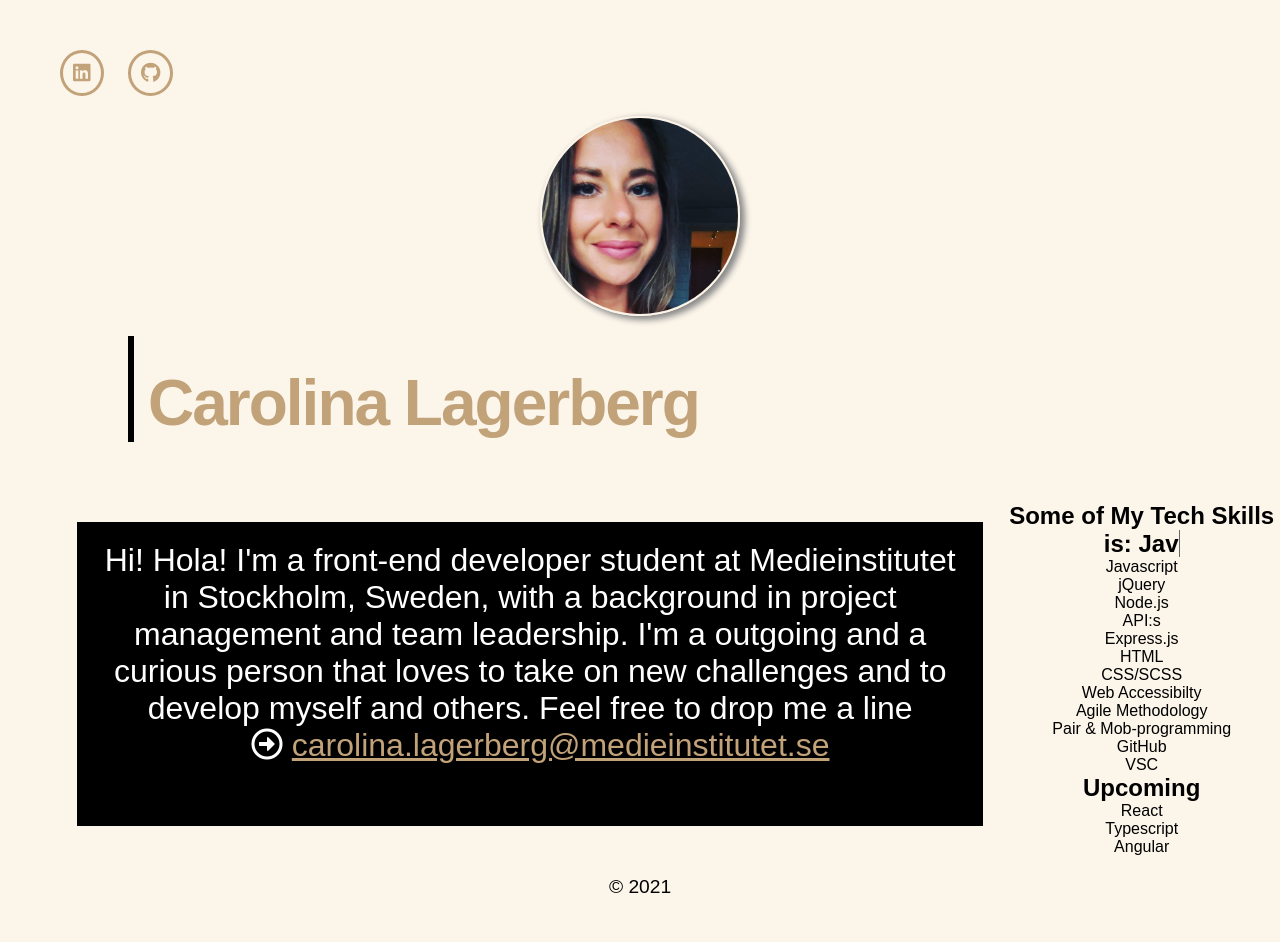
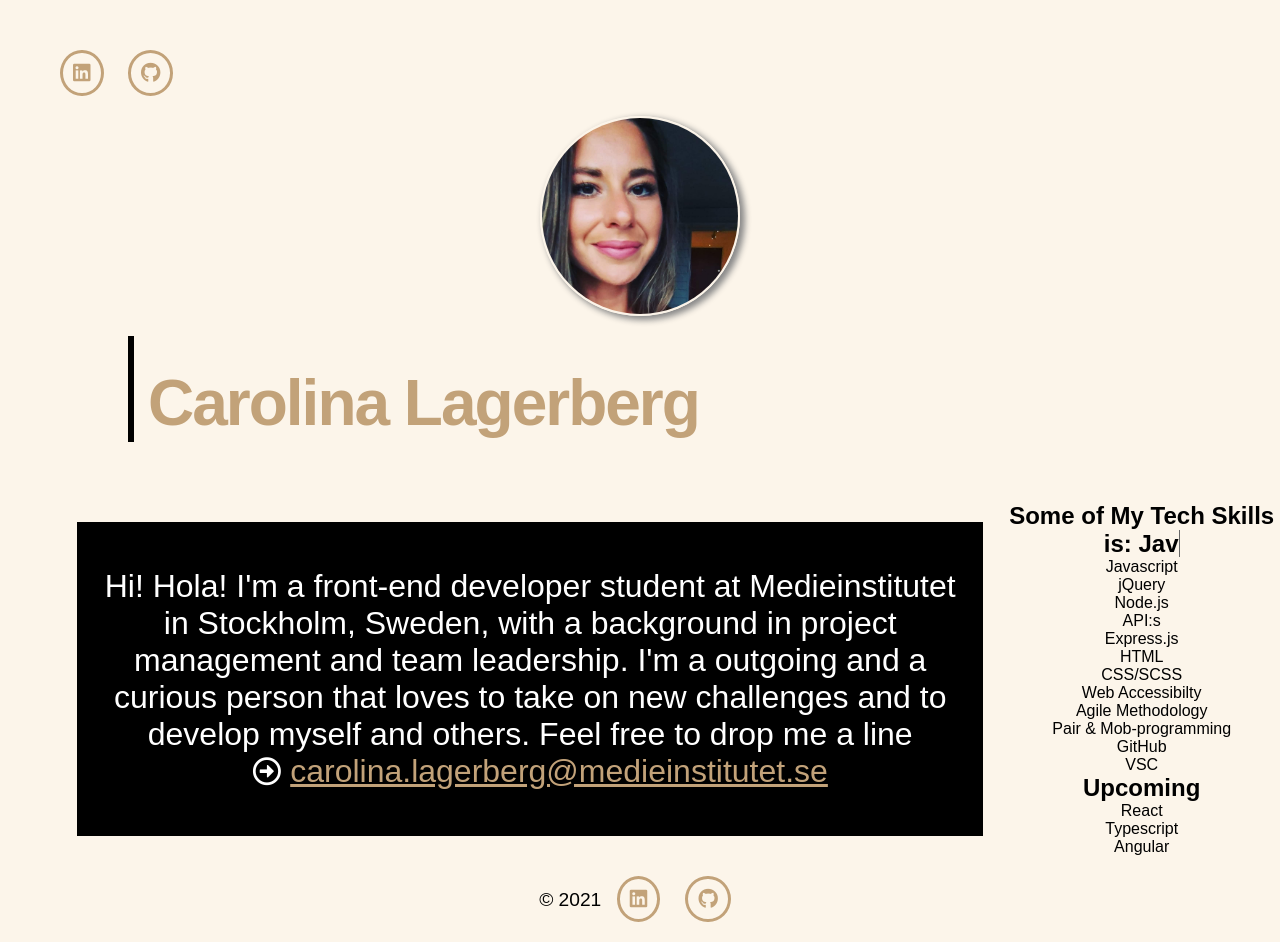
Before and after one commit to CarolinaLag/Portfolio, a website: page index.html in a window 1280 px wide. Before the commit the page ends 918 px from the top, so only its background shows below. Drawn offline with nearby package versions, Linux system fonts and the light colour scheme; a web font is replaced by a local one.

Commit message:
refactoring

```diff
--- a/index.html
+++ b/index.html
@@ -97,7 +97,21 @@
         </div>
       </article>
     </section>
-    <footer>&copy; <span id="year"></span></footer>
+    <footer>
+      &copy; <span id="year"></span>
+      <a
+        class="socialIcon"
+        href="https://www.linkedin.com/in/carolina-lagerberg-6761552a/"
+        target="_blank"
+        ><i class="fab fa-linkedin fa-5x"></i
+      ></a>
+      <a
+        class="socialIcon"
+        href="https://github.com/CarolinaLag"
+        target="_blank"
+        ><i class="fab fa-github fa-5x"></i
+      ></a>
+    </footer>
 
     <script src="src/main.js"></script>
   </body>
--- a/src/scss/main.scss
+++ b/src/scss/main.scss
@@ -69,7 +69,6 @@ body {
     padding-top: 60px;
     @include desktop {
       display: flex;
-      padding-top: 60px;
     }
     .description {
       font-size: 1.5rem;
@@ -80,19 +79,25 @@ body {
       padding: 20px;
       margin: 20px;
       @include desktop {
+        display: flex;
+        justify-content: center;
+        align-items: center;
         font-size: 2rem;
         text-align: center;
         padding: 20px;
-        margin-bottom: 30px;
         margin-left: 77px;
       }
       .mainText {
         .far {
           padding-right: 20px;
+          font-size: 1rem;
+          @include desktop {
+            font-size: 1.8rem;
+          }
         }
         .contactMail {
           color: rgb(194, 162, 121);
-          font-size: 1.2rem;
+          font-size: 0.9rem;
           &:hover {
             color: rgba(81, 238, 225, 0.959);
           }
@@ -103,12 +108,16 @@ body {
       }
     }
     .techSkillsSection {
-      text-align: left;
+      text-align: center;
       width: 100%;
-      padding-left: 50px;
       @include desktop {
         text-align: center;
-        padding: 0;
+      }
+      .techSkillsText {
+        font-size: 1.2rem;
+        @include desktop {
+          font-size: 1.5rem;
+        }
       }
       .techlist {
         list-style-type: none;
@@ -120,4 +129,19 @@ footer {
   text-align: center;
   padding: 20px;
   font-size: 1.2rem;
+  .socialIcon {
+    text-decoration: none;
+    margin: 10px;
+    .fab {
+      font-size: 20px;
+      color: rgb(194, 162, 121);
+      border: 3px solid rgb(194, 162, 121);
+      border-radius: 50%;
+      padding: 10px;
+      transition: all 0.2s ease-in-out;
+      &:hover {
+        transform: scale(1.2);
+      }
+    }
+  }
 }
```
Also changed, not shown: src/css/main.css.
